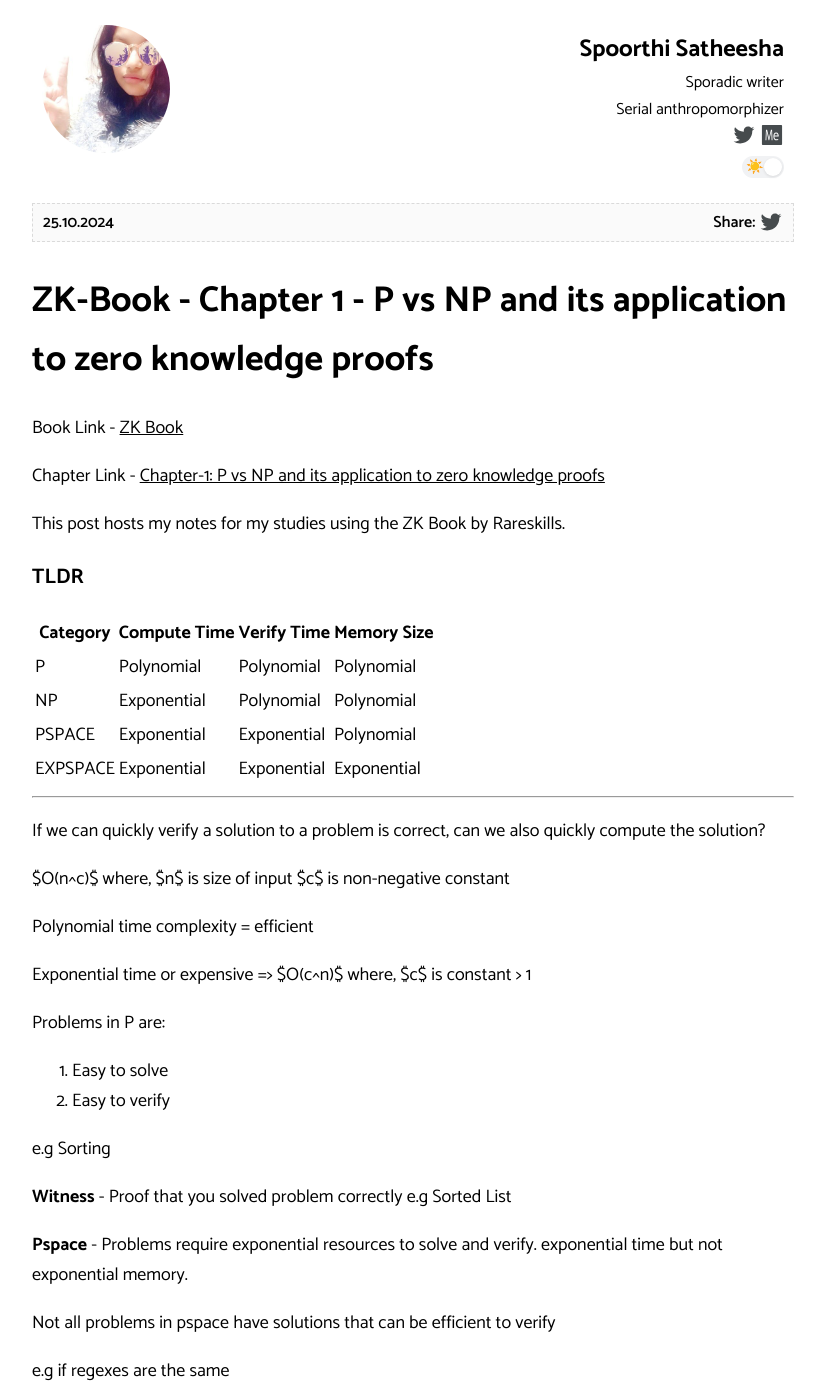
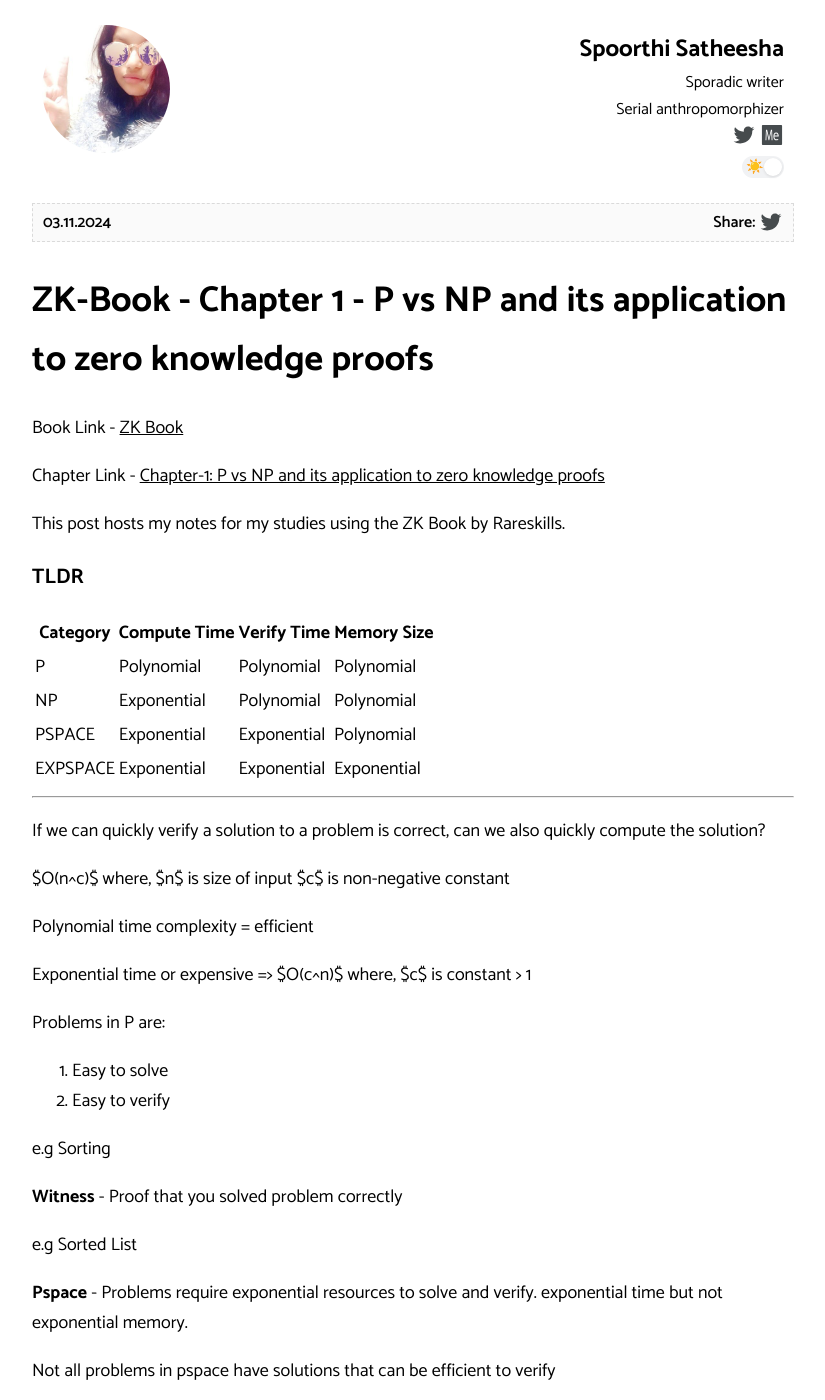
Before and after one commit to spoo-bar/writings, a Jekyll site: the page built from _posts/2024-11-03-rareskills-zk-book-chapter-1.md, in a window 1280 px wide and 1400 px high. Shown: the whole window, without its empty margins (227-1052 px from the left). Built offline with Jekyll 4.4.1, drawn with Linux system fonts in a browser that asks for light colours.

Commit message:
Update 2024-11-03-rareskills-zk-book-chapter-1.md

```diff
--- a/_posts/2024-11-03-rareskills-zk-book-chapter-1.md
+++ b/_posts/2024-11-03-rareskills-zk-book-chapter-1.md
@@ -1,6 +1,6 @@
 ---
 title: "ZK-Book - Chapter 1 - P vs NP and its application to zero knowledge proofs"
-date: 2024-10-25T00:00:00+00:00
+date: 2024-11-03T00:00:00+00:00
 author: Spoorthi Satheesha
 layout: post
 permalink: /zk-book-chapter-1-p-vs-np/
@@ -45,6 +45,7 @@ Problems in P are:
 e.g Sorting
 
 **Witness** - Proof that you solved problem correctly
+
 e.g Sorted List
 
 **Pspace** - Problems require exponential resources to solve and verify. exponential time but not exponential memory.
```
